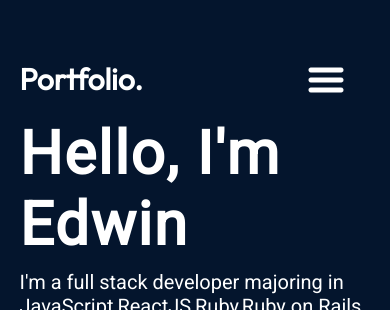
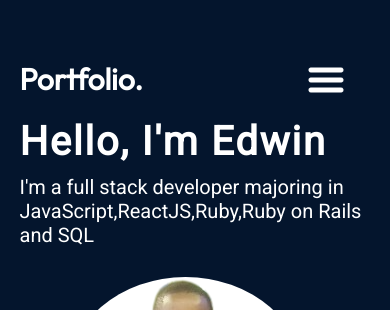
Before and after one commit to KipletingEdwin/KipletingEdwin-Portfolio, a React (Vite) app: page / in a window 390 px wide. Shown: the top 310 px of the page. Built offline with nearby package versions, Linux system fonts and the light colour scheme.

Commit message:
change font size  of description

```diff
--- a/src/components/Description/Description.module.css
+++ b/src/components/Description/Description.module.css
@@ -47,6 +47,10 @@
         flex-direction: column;
     }
 
+    .myDescription h1{
+        font-size: 40px;
+    }
+
     .myImage{
         align-items: center;
         justify-content: center;
```
